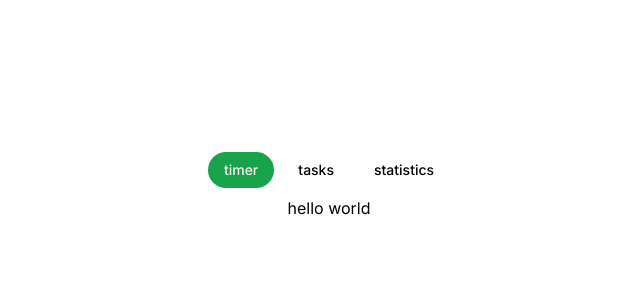
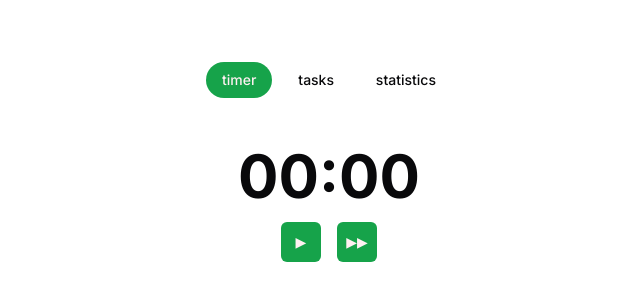
Before and after one commit to sinskiy/strou, a Next.js app: page / in a window 1280 px wide. Shown: the part 214-514 px from the top of the page, without its empty margins (311-951 px from the left). Built offline with nearby package versions, Linux system fonts and the light colour scheme.

Commit message:
add timer layout without settings

```diff
--- a/app/globals.css
+++ b/app/globals.css
@@ -5,25 +5,35 @@
 @layer base {
   :root {
     color-scheme: light dark;
+
     --background: 0 0% 100%;
     --foreground: 240 10% 3.9%;
+
     --card: 0 0% 100%;
     --card-foreground: 240 10% 3.9%;
+
     --popover: 0 0% 100%;
     --popover-foreground: 240 10% 3.9%;
+
     --primary: 142.1 76.2% 36.3%;
     --primary-foreground: 355.7 100% 97.3%;
+
     --secondary: 240 4.8% 95.9%;
     --secondary-foreground: 240 5.9% 10%;
+
     --muted: 240 4.8% 95.9%;
     --muted-foreground: 240 3.8% 46.1%;
+
     --accent: 240 4.8% 95.9%;
     --accent-foreground: 240 5.9% 10%;
+
     --destructive: 0 84.2% 60.2%;
     --destructive-foreground: 0 0% 98%;
+
     --border: 240 5.9% 90%;
     --input: 240 5.9% 90%;
     --ring: 142.1 76.2% 36.3%;
+
     --radius: 0.5rem;
   }
 
@@ -31,23 +41,40 @@
     :root {
       --background: 20 14.3% 4.1%;
       --foreground: 0 0% 95%;
+
       --card: 24 9.8% 10%;
       --card-foreground: 0 0% 95%;
+
       --popover: 0 0% 9%;
       --popover-foreground: 0 0% 95%;
+
       --primary: 142.1 70.6% 45.3%;
       --primary-foreground: 144.9 80.4% 10%;
+
       --secondary: 240 3.7% 15.9%;
       --secondary-foreground: 0 0% 98%;
+
       --muted: 0 0% 15%;
       --muted-foreground: 240 5% 64.9%;
+
       --accent: 12 6.5% 15.1%;
       --accent-foreground: 0 0% 98%;
+
       --destructive: 0 62.8% 30.6%;
       --destructive-foreground: 0 85.7% 97.3%;
+
       --border: 240 3.7% 15.9%;
       --input: 240 3.7% 15.9%;
       --ring: 142.4 71.8% 29.2%;
     }
   }
 }
+
+@layer base {
+  * {
+    @apply border-border;
+  }
+  body {
+    @apply bg-background text-foreground;
+  }
+}
--- a/app/layout.tsx
+++ b/app/layout.tsx
@@ -1,7 +1,7 @@
 import type { Metadata } from "next";
 import { Inter } from "next/font/google";
 import "./globals.css";
-import Header from "@/components/Header";
+import Header from "@/components/header";
 import { twMerge } from "tailwind-merge";
 
 const inter = Inter({ subsets: ["latin"] });
@@ -18,15 +18,12 @@ export default function RootLayout({
   children: React.ReactNode;
 }>) {
   return (
-    <html lang="en" className="size-full">
-      <body
-        className={twMerge(
-          "size-full flex flex-col justify-center items-center gap-2",
-          inter.className,
-        )}
-      >
+    <html lang="en" className="size-full flex m-auto">
+      <body className={twMerge("m-auto bg-background", inter.className)}>
         <Header />
-        {children}
+        <main className="bg-card text-card-foreground p-8 text-center rounded-lg my-4">
+          {children}
+        </main>
       </body>
     </html>
   );
--- a/app/page.tsx
+++ b/app/page.tsx
@@ -1,3 +1,15 @@
+import { Button } from "@/components/ui/button";
+
 export default function Home() {
-  return <h1>hello world</h1>;
+  return (
+    <>
+      <p className="font-bold text-6xl text-center mb-4">
+        <time>00:00</time>
+      </p>
+      <div className="flex gap-4 justify-center">
+        <Button size="icon">▶</Button>
+        <Button size="icon">▶▶</Button>
+      </div>
+    </>
+  );
 }
--- a/components/Header.tsx
+++ b/components/header.tsx
@@ -1,7 +1,7 @@
 "use client";
 
 import { usePathname } from "next/navigation";
-import NavLink from "./NavLink";
+import NavLink from "./ui/navLink";
 
 export const links = ["timer", "tasks", "statistics"];
 
@@ -15,5 +15,7 @@ export default function Header() {
       </NavLink>
     );
   });
-  return <header className="flex gap-2">{navLinksList}</header>;
+  return (
+    <header className="flex justify-between w-full">{navLinksList}</header>
+  );
 }
--- /dev/null
+++ b/components/ui/button.tsx
@@ -0,0 +1,56 @@
+import * as React from "react"
+import { Slot } from "@radix-ui/react-slot"
+import { cva, type VariantProps } from "class-variance-authority"
+
+import { cn } from "@/lib/utils"
+
+const buttonVariants = cva(
+  "inline-flex items-center justify-center whitespace-nowrap rounded-md text-sm font-medium ring-offset-background transition-colors focus-visible:outline-none focus-visible:ring-2 focus-visible:ring-ring focus-visible:ring-offset-2 disabled:pointer-events-none disabled:opacity-50",
+  {
+    variants: {
+      variant: {
+        default: "bg-primary text-primary-foreground hover:bg-primary/90",
+        destructive:
+          "bg-destructive text-destructive-foreground hover:bg-destructive/90",
+        outline:
+          "border border-input bg-background hover:bg-accent hover:text-accent-foreground",
+        secondary:
+          "bg-secondary text-secondary-foreground hover:bg-secondary/80",
+        ghost: "hover:bg-accent hover:text-accent-foreground",
+        link: "text-primary underline-offset-4 hover:underline",
+      },
+      size: {
+        default: "h-10 px-4 py-2",
+        sm: "h-9 rounded-md px-3",
+        lg: "h-11 rounded-md px-8",
+        icon: "h-10 w-10",
+      },
+    },
+    defaultVariants: {
+      variant: "default",
+      size: "default",
+    },
+  }
+)
+
+export interface ButtonProps
+  extends React.ButtonHTMLAttributes<HTMLButtonElement>,
+    VariantProps<typeof buttonVariants> {
+  asChild?: boolean
+}
+
+const Button = React.forwardRef<HTMLButtonElement, ButtonProps>(
+  ({ className, variant, size, asChild = false, ...props }, ref) => {
+    const Comp = asChild ? Slot : "button"
+    return (
+      <Comp
+        className={cn(buttonVariants({ variant, size, className }))}
+        ref={ref}
+        {...props}
+      />
+    )
+  }
+)
+Button.displayName = "Button"
+
+export { Button, buttonVariants }
--- /dev/null
+++ b/lib/utils.ts
@@ -0,0 +1,6 @@
+import { type ClassValue, clsx } from "clsx"
+import { twMerge } from "tailwind-merge"
+
+export function cn(...inputs: ClassValue[]) {
+  return twMerge(clsx(inputs))
+}
--- a/tailwind.config.ts
+++ b/tailwind.config.ts
@@ -1,12 +1,22 @@
-import type { Config } from "tailwindcss";
+import type { Config } from "tailwindcss"
 
-const config: Config = {
+const config = {
+  darkMode: ["class"],
   content: [
-    "./pages/**/*.{js,ts,jsx,tsx,mdx}",
-    "./components/**/*.{js,ts,jsx,tsx,mdx}",
-    "./app/**/*.{js,ts,jsx,tsx,mdx}",
-  ],
+    './pages/**/*.{ts,tsx}',
+    './components/**/*.{ts,tsx}',
+    './app/**/*.{ts,tsx}',
+    './src/**/*.{ts,tsx}',
+	],
+  prefix: "",
   theme: {
+    container: {
+      center: true,
+      padding: "2rem",
+      screens: {
+        "2xl": "1400px",
+      },
+    },
     extend: {
       colors: {
         border: "hsl(var(--border))",
@@ -48,12 +58,23 @@ const config: Config = {
         md: "calc(var(--radius) - 2px)",
         sm: "calc(var(--radius) - 4px)",
       },
-      transitionProperty: {
-        colorsAndTransform:
-          "color,background-color,border-color,text-decoration-color,fill,stroke,transform",
+      keyframes: {
+        "accordion-down": {
+          from: { height: "0" },
+          to: { height: "var(--radix-accordion-content-height)" },
+        },
+        "accordion-up": {
+          from: { height: "var(--radix-accordion-content-height)" },
+          to: { height: "0" },
+        },
+      },
+      animation: {
+        "accordion-down": "accordion-down 0.2s ease-out",
+        "accordion-up": "accordion-up 0.2s ease-out",
       },
     },
   },
-  plugins: [],
-};
-export default config;
+  plugins: [require("tailwindcss-animate")],
+} satisfies Config
+
+export default config
```
Also changed, not shown: package.json (+6 -1 lines), components.json (added), components/ui/navLink.tsx (renamed from components/NavLink.tsx), 1 other file (tests, documents, lock files or other folders).
